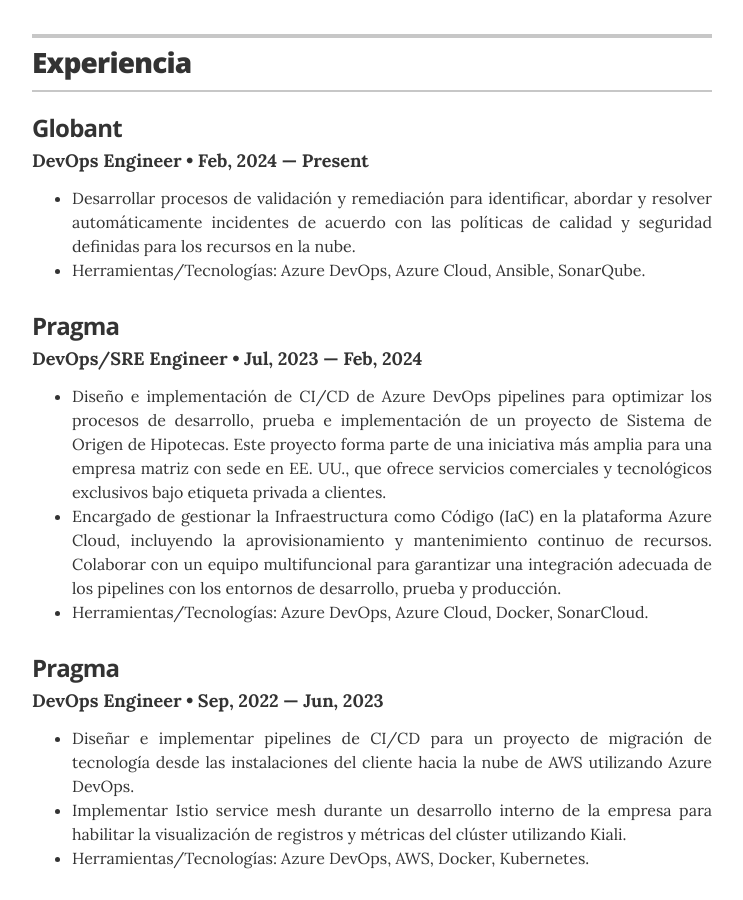
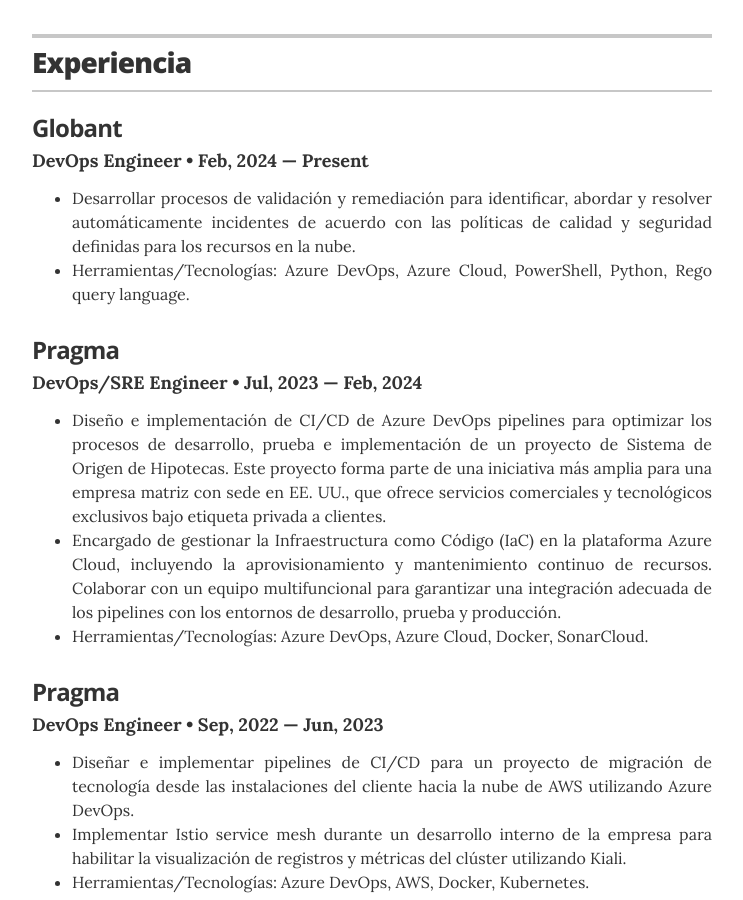
Before and after one commit to sebastiandevops/hv, a Jekyll site: the page built from index.html, in a window 1280 px wide and 900 px high, scrolled down 867 px. Shown: the whole window, without its empty margins (268-1011 px from the left). Built offline with Jekyll 4.4.1, drawn with Linux system fonts in a browser that asks for light colours.

Commit message:
update: globant experience - skills added.

```diff
--- a/_data/experience.yml
+++ b/_data/experience.yml
@@ -4,7 +4,7 @@
 - company: Globant
   position: DevOps Engineer
   duration: Feb, 2024 &mdash; Present
-  summary: '<p align="justify"><ul class="resume-item-list" align="justify"><li>Desarrollar procesos de validación y remediación para identificar, abordar y resolver automáticamente incidentes de acuerdo con las políticas de calidad y seguridad definidas para los recursos en la nube.</li><li>Herramientas/Tecnologías&#58 Azure DevOps, Azure Cloud, Ansible, SonarQube.</li></ul></p>'
+  summary: '<p align="justify"><ul class="resume-item-list" align="justify"><li>Desarrollar procesos de validación y remediación para identificar, abordar y resolver automáticamente incidentes de acuerdo con las políticas de calidad y seguridad definidas para los recursos en la nube.</li><li>Herramientas/Tecnologías&#58 Azure DevOps, Azure Cloud, PowerShell, Python, Rego query language.</li></ul></p>'
 
 # DevOps/SRE Engineer at Pragma
 - company: Pragma
```
